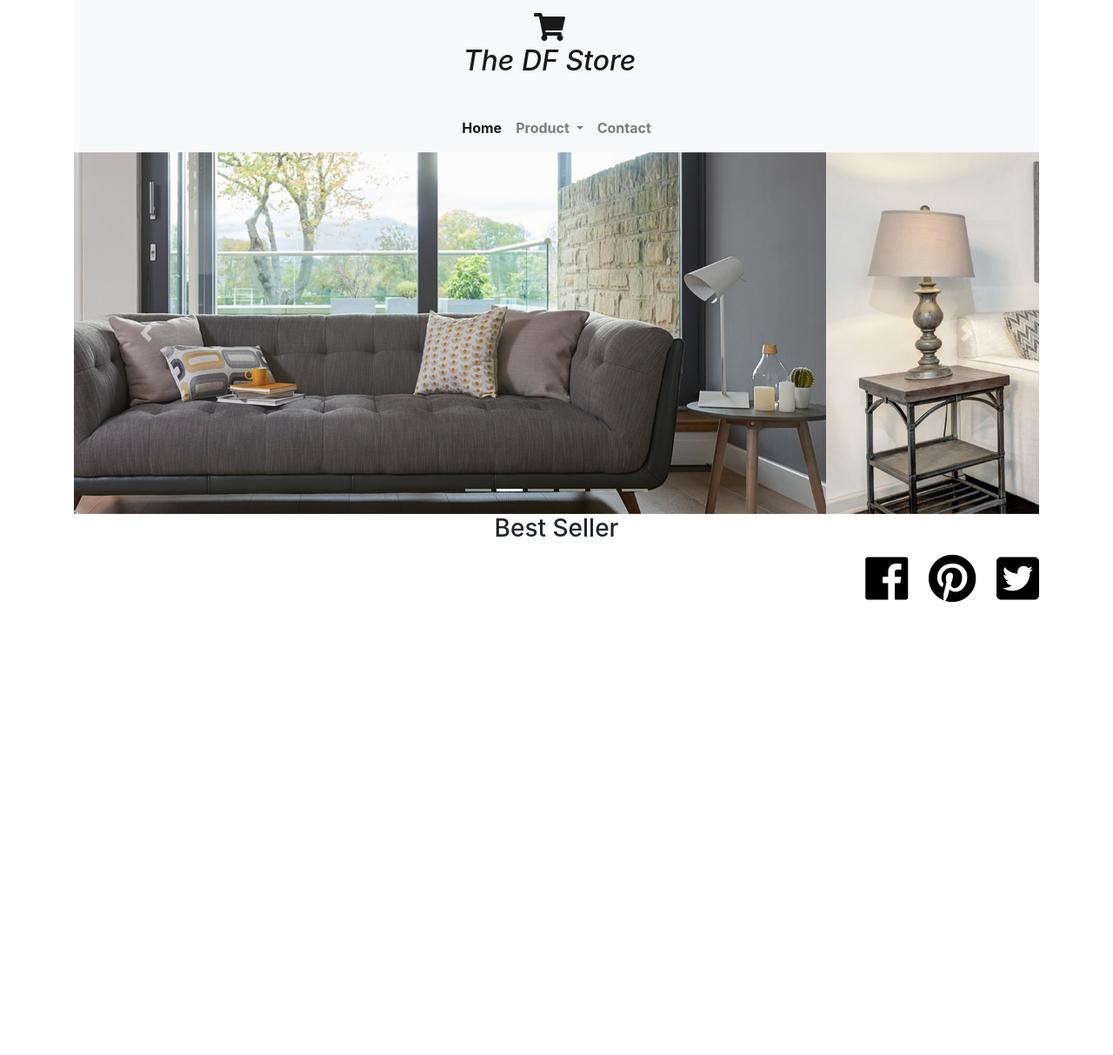
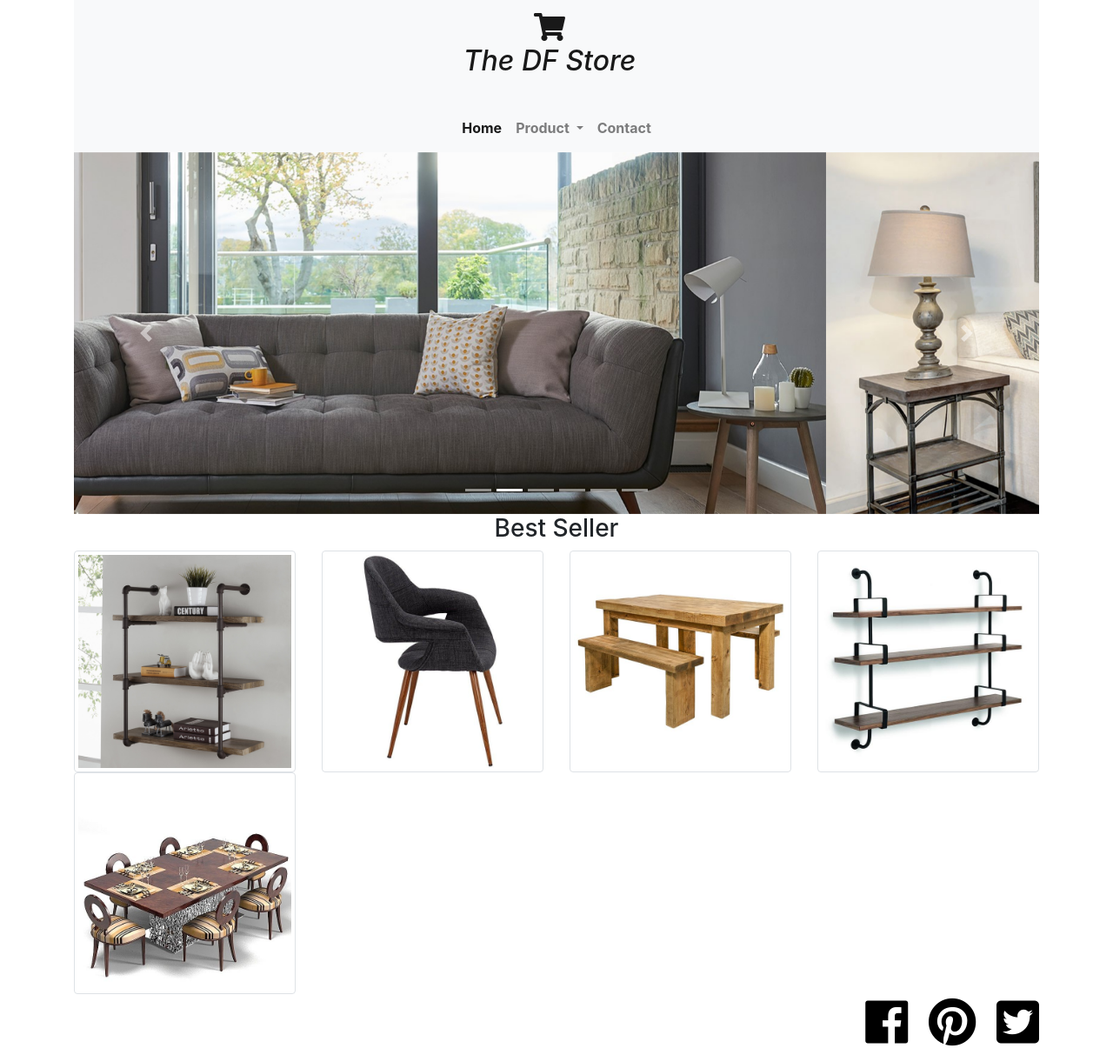
Before and after one commit to phuthinhabc/e-Projects, a plain HTML site: page index.html in a window 1280 px wide. Shown: the whole page at 87% size. Before the commit the page ends 800 px from the top, so only its background shows below. Drawn offline with nearby package versions, Linux system fonts and the light colour scheme; some packages are replaced by stand-ins of ours; a script that the page names is missing.

Commit message:
More product and best seller function
update more product in product data
update best seller function in index page

```diff
--- a/CSS/product_style.css
+++ b/CSS/product_style.css
@@ -92,8 +92,8 @@
 .my-compare-btn:disabled
 {
     color: #fff;
-    background-color: #817C7A;
-    border-color: #817C7A;
+    background-color: rgb(189, 186, 185);
+    border-color: rgb(189, 186, 185);
 }
 .my-btn-filter
 {
--- a/JS/product_js.js
+++ b/JS/product_js.js
@@ -70,7 +70,7 @@ myApp.controller('myAppController',function($scope, $sessionStorage){
             description: 'lorem ipsum dolor sit amet this is the demo for check width of container',
             quantity_of_inventory: 5,
             price: 800000,
-            sales: 12
+            sales: 20
         },
         {
             id: 5,
@@ -97,6 +97,19 @@ myApp.controller('myAppController',function($scope, $sessionStorage){
             quantity_of_inventory: 5,
             price: 800000,
             sales: 9
+        },
+        {
+            id: 7,
+            name: 'The mordern chair',
+            imageUrl: './images/products/Apolo-Chair-The_mordern_chair.jpg',
+            category: 'chair',
+            manufacture: 'APOLO',
+            model: '2013',
+            size: '50x50',
+            description: 'lorem ipsum dolor sit amet this is the demo for check width of container',
+            quantity_of_inventory: 3,
+            price: 420000,
+            sales: 20
         },
     ];
 
@@ -320,9 +333,8 @@ myApp.controller('myAppController',function($scope, $sessionStorage){
 
     $scope.bestseller = [];
     $scope.maxSales = $scope.data[0]['sales'];
-    $scope.bestsellerFunction = function()
-    {
     $scope.counterBestSeller = 0;
+
     if (Object.keys($scope.data).length > 5)
     {
         for (let i in $scope.data)
@@ -352,8 +364,6 @@ myApp.controller('myAppController',function($scope, $sessionStorage){
             $scope.bestseller.push($scope.data[i]);
         }
     }
-    }
-
 
     // // // // // FUNCTION TEST ZONE
     $scope.clickForDemoBind = function()
--- a/index.html
+++ b/index.html
@@ -13,16 +13,19 @@
 
     <!-- Angular JS -->
     <script src="https://cdnjs.cloudflare.com/ajax/libs/angular.js/1.7.2/angular.min.js"></script>
+    <script src="https://cdnjs.cloudflare.com/ajax/libs/angular.js/1.7.2/angular-animate.js"></script>
+    <script src="./node_modules/ngstorage/ngStorage.min.js"></script>
 
     <!-- My JavaScript -->
     <script src="JS/index_js.js"></script>
+    <script src="JS/product_js.js"></script>
 
     <!-- Fontawesome -->
     <link rel="stylesheet" href="https://use.fontawesome.com/releases/v5.2.0/css/all.css" integrity="sha384-hWVjflwFxL6sNzntih27bfxkr27PmbbK/iSvJ+a4+0owXq79v+lsFkW54bOGbiDQ" crossorigin="anonymous">
 
     <title>HOME</title>
   </head>
-<body class='container'>
+<body class='container' ng-app='myApp' ng-controller='myAppController'>
 
   <!-- Logo zone -->
   <nav class="navbar navbar-light bg-light d-block text-center">
@@ -107,6 +110,11 @@
   <!-- Best seller -->
   <div>
     <h3 class="text-center">Best Seller</h3>
+    <div class="row">
+      <div ng-repeat = 'item in bestseller' class="col-md-3">
+        <img class="img-thumbnail" ng-src="{{item.imageUrl}}" alt="">
+      </div>
+    </div>
   </div>
   <!-- Best seller -->
 
```
Also changed, not shown: images/products/Apolo-Chair-The_mordern_chair.jpg (added), 3 other files. Lines whose indentation alone changed are shown as unchanged.
